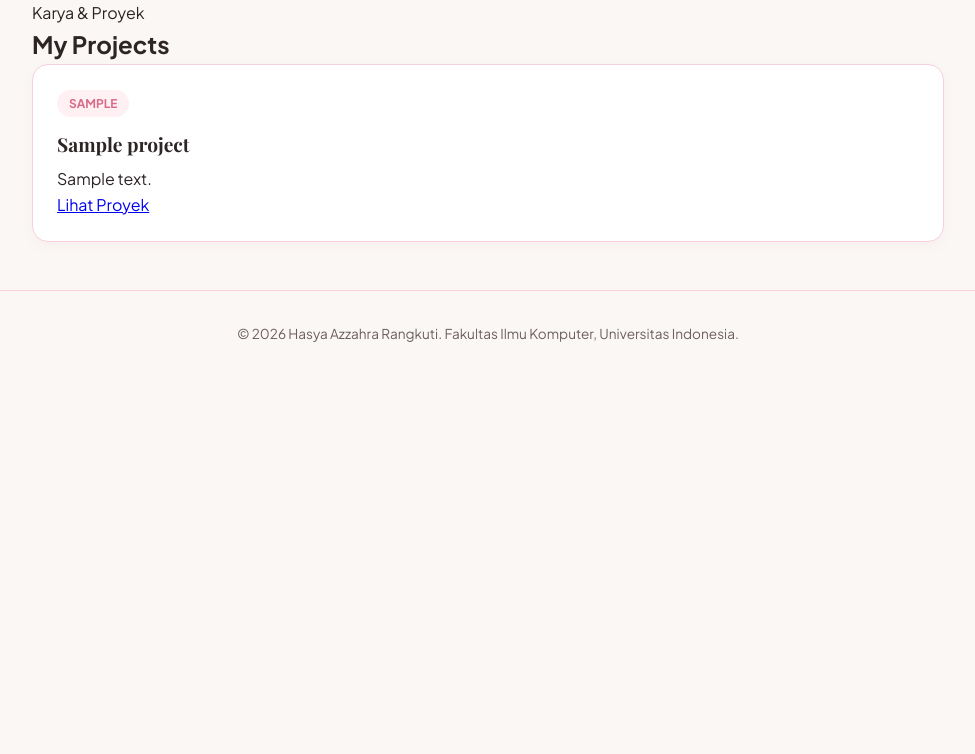
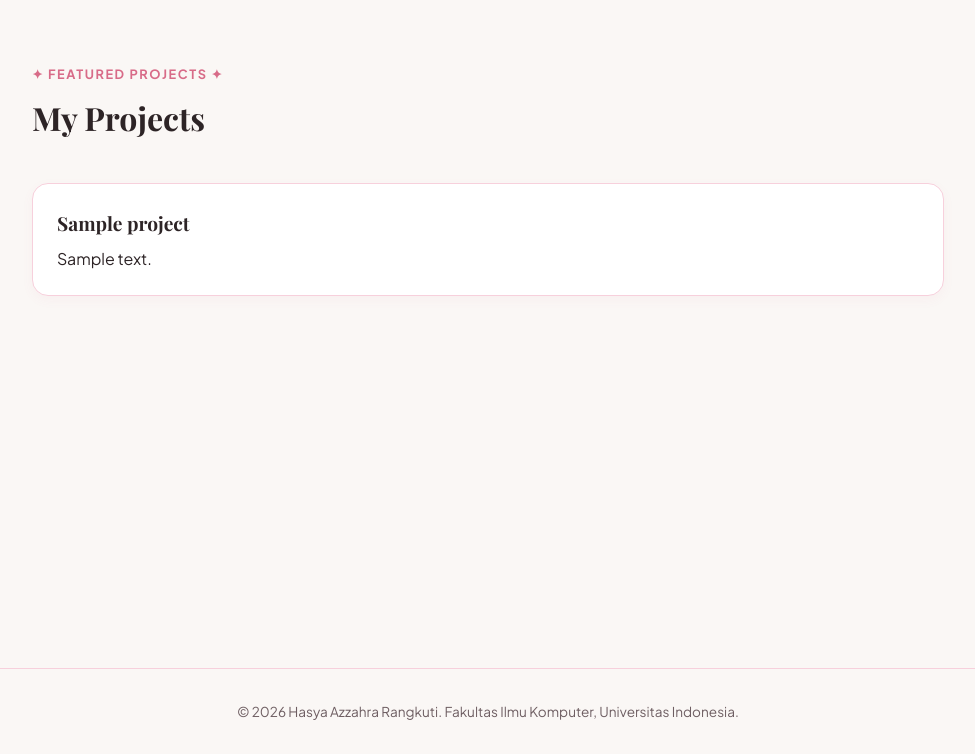
Before and after one commit to hasyaazzahra256/myportofolio, a Django app: page /projects/ in a window 1280 px wide. Shown: the part 71-825 px from the top of the page, without its empty margins (152-1127 px from the left). Before the commit the page ends 413 px from the top, so only its background shows below. Run offline with Django 5.2, Linux system fonts and the light colour scheme; tables that the repository leaves empty hold one stand-in row (values such as "Sample post"); some web fonts are replaced.

Commit message:
Fix layout spacing and section padding for projects page

```diff
--- a/static/css/style.css
+++ b/static/css/style.css
@@ -292,3 +292,31 @@ body {
         grid-template-columns: 1fr;
     }
 }
+
+/* Layout Spacing Fix */
+main {
+    min-height: calc(100vh - 180px); /* Bikin footer tetep di bawah */
+}
+
+.portfolio-section {
+    padding: 4rem 0; /* Memberi ruang nafas atas-bawah */
+}
+
+.section-header {
+    margin-bottom: 2.5rem; /* Jarak antara judul dan konten/tulisan empty */
+}
+
+.hero-kicker {
+    margin-bottom: 0.5rem;
+}
+
+.section-title {
+    margin-bottom: 1rem;
+}
+
+.empty-state {
+    text-align: center;
+    padding: 3rem 1.5rem;
+    color: var(--text-muted);
+    font-size: 1rem;
+}
--- a/templates/index.html
+++ b/templates/index.html
@@ -48,7 +48,7 @@
             <div class="stamp-card">
                 <div class="stamp-ribbon">ABOUT ME</div>
                 <p class="bio">
-                    An Undergraduate Information Systems student at Universitas Indonesia passionate about technology, public speaking, and digital operations. Gold medalist at the Malaysia Technology Expo with hands-on experience in program management, public relations, and UI/UX design.
+                    An Undergraduate Information Systems student at Universitas Indonesia passionate about technology, public speaking, and digital operations. Gold medalist at the Malaysia Technology Expo with hands-on experience in project management, public relations, and UI/UX design.
                 </p>
             </div>
         </section>
@@ -76,10 +76,10 @@
                     <article class="project-card">
                         <h3>Universitas Indonesia</h3>
                         <p style="color: var(--pink-dark); font-weight: 600; font-size: 0.85rem; margin-bottom: 0.4rem;">
-                            B.S. in Information Systems &middot; 2025 - Present
+                            Undergraduate in Information Systems &middot; 2025 - Present
                         </p>
                         <p style="color: var(--text-muted); font-size: 0.9rem;">
-                            Faculty of Computer Science. Active in various organizations including BEM Fasilkom UI, RISTEK, and Open House Fasilkom UI.
+                            Active in various organizations including BEM Fasilkom UI, RISTEK Fasilkom UI, and Open House Fasilkom UI.
                         </p>
                     </article>
 
--- a/templates/project.html
+++ b/templates/project.html
@@ -5,9 +5,6 @@
     <meta charset="UTF-8">
     <meta name="viewport" content="width=device-width, initial-scale=1.0">
     <title>Projects - {{ name }}</title>
-    <link rel="preconnect" href="https://fonts.googleapis.com">
-    <link rel="preconnect" href="https://fonts.gstatic.com" crossorigin>
-    <link href="https://fonts.googleapis.com/css2?family=Space+Grotesk:wght@500;700&display=swap" rel="stylesheet">
     <link rel="stylesheet" href="{% static 'css/style.css' %}">
 </head>
 <body>
@@ -23,23 +20,23 @@
     </header>
 
     <main>
-        <section class="experience-section">
+        <section class="portfolio-section">
             <div class="container">
-                <p class="section-kicker">Karya & Proyek</p>
-                <h1>My Projects</h1>
+                <div class="section-header">
+                    <p class="hero-kicker">✦ FEATURED PROJECTS ✦</p>
+                    <h1 class="section-title">My Projects</h1>
+                </div>
 
-                <div class="experience-grid">
+                <div class="projects-grid">
                     {% for project in project_list %}
-                        <article class="experience-card">
-                            <span class="experience-category">{{ project.technology }}</span>
-                            <h2>{{ project.title }}</h2>
-                            <p class="experience-description">{{ project.description }}</p>
-                            {% if project.project_url %}
-                                <p><a href="{{ project.project_url }}" target="_blank">Lihat Proyek</a></p>
-                            {% endif %}
+                        <article class="project-card">
+                            <h3>{{ project.title }}</h3>
+                            <p>{{ project.description }}</p>
                         </article>
                     {% empty %}
-                        <p>Belum ada proyek</p>
+                        <div class="empty-state">
+                            <p>No projects to display yet.</p>
+                        </div>
                     {% endfor %}
                 </div>
             </div>
```
